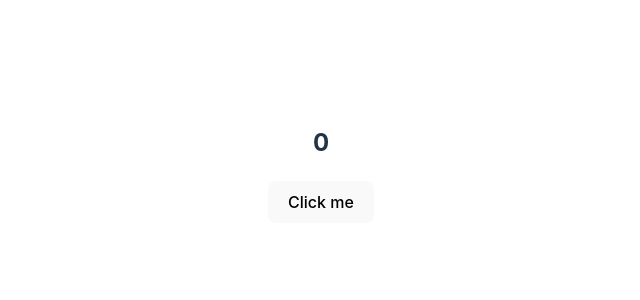
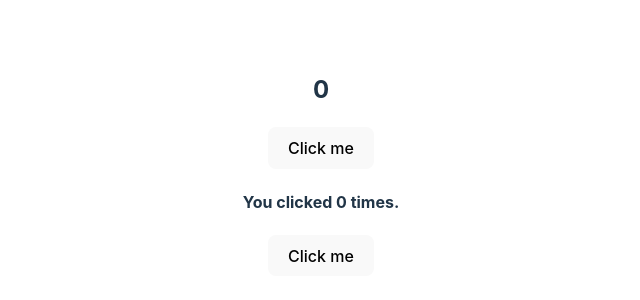
Before and after one commit to saquibe/react-with-vite, a React (Vite) app in the folder vite-project/: page / in a window 1280 px wide. Shown: the part 236-536 px from the top of the page, without its empty margins (319-959 px from the left). Built offline with nearby package versions, Linux system fonts and the light colour scheme.

Commit message:
update count using useState

```diff
--- /dev/null
+++ b/vite-project/src/01-useState/02-useState-basics.jsx
@@ -0,0 +1,24 @@
+import { useState } from "react";
+
+const UseStateBasics = () => {
+  // console.log(useState(0));
+  // console.log(useState("Hello World"));
+  // const value = useState("hello")[0];
+  // const func = useState("hello")[1];
+
+  const [count, setCount] = useState(0);
+
+  const hadleClick = () => {
+    setCount(count + 1);
+  };
+  return (
+    <div>
+      <h4>{`You clicked ${count} times.`}</h4>
+      <button className="btn" onClick={hadleClick}>
+        Click me
+      </button>
+    </div>
+  );
+};
+
+export default UseStateBasics;
--- a/vite-project/src/App.jsx
+++ b/vite-project/src/App.jsx
@@ -1,11 +1,13 @@
 import "./App.css";
 import ErrorExample from "./01-useState/01-error-example";
+import UseStateBasics from "./01-useState/02-useState-basics";
 
 function App() {
   return (
-    <>
+    <div className="container">
       <ErrorExample />
-    </>
+      <UseStateBasics />
+    </div>
   );
 }
 
```
